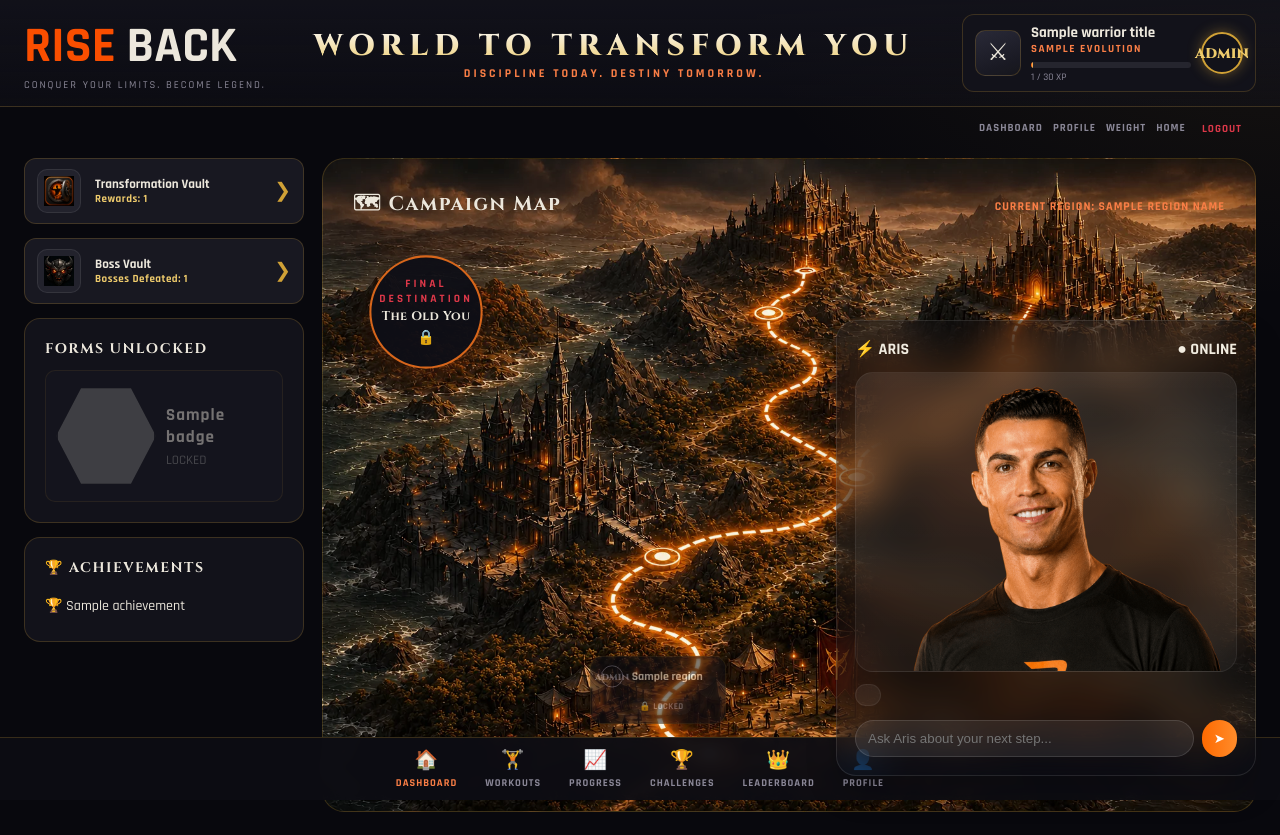
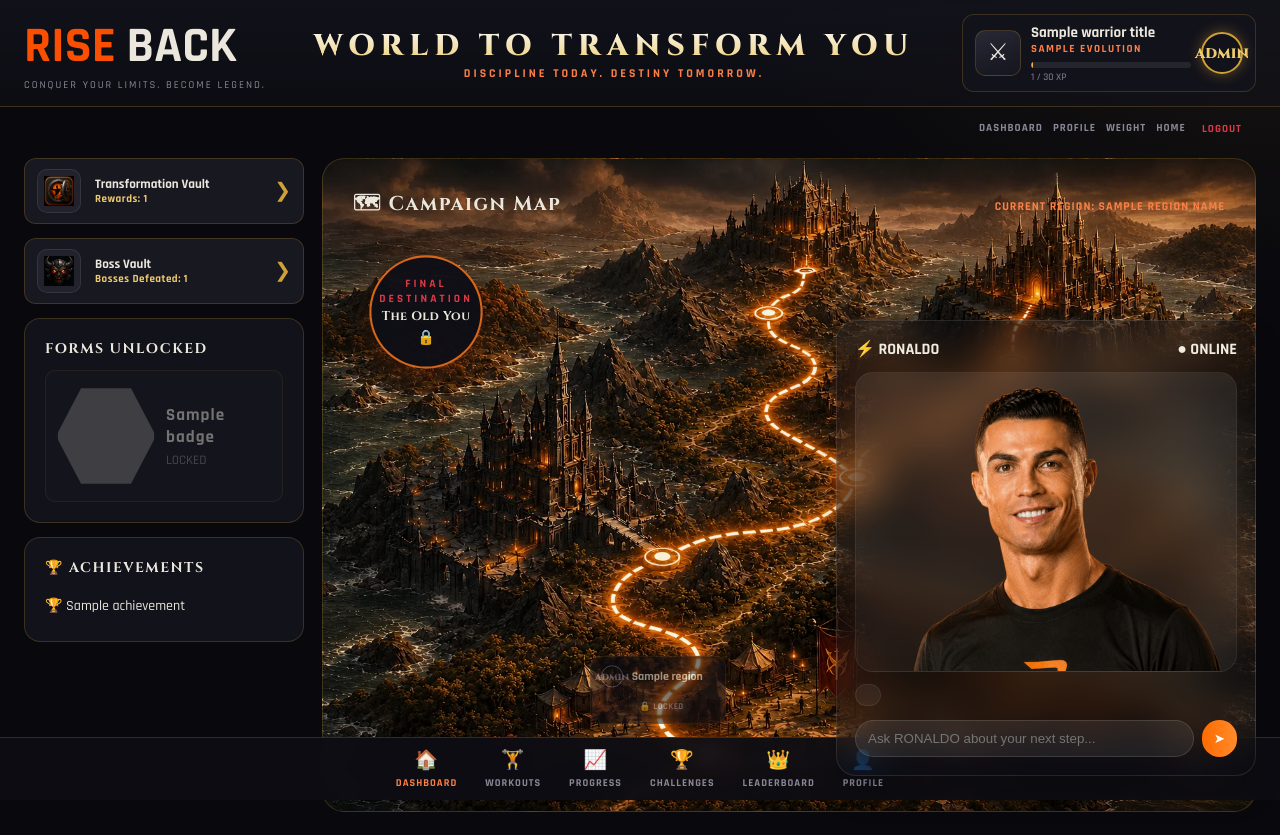
Before and after one commit to karthik-u16/Rise-back, a Flask app: template templates/dashboard.html in a window 1280 px wide. Shown: the top 835 px of the page. Run offline with Flask 3, Linux system fonts and the light colour scheme; tables that the repository leaves empty hold one stand-in row (values such as "Sample post"); the template is opened without the code that fills it: values that come from a table or form of the project are taken from there, most other values are stand-ins (such as "Sample title", 1, 10 or a date in 2020); some libraries are stand-ins or nearby versions; grey boxes are pictures that could not be loaded.

Commit message:
Updated dashboard

```diff
--- a/templates/dashboard.html
+++ b/templates/dashboard.html
@@ -1880,12 +1880,12 @@
             <div id="mentor-overlay" class="mentor-overlay" style="display:none;" onclick="toggleMentor(event)"></div>
             <div id="mentor-popup" class="mentor-popup" style="display:none;" role="dialog" aria-modal="true" aria-labelledby="mentor-title">
                 <div class="mentor-header">
-                    <div id="mentor-title">⚡ ARIS</div>
+                    <div id="mentor-title">⚡ RONALDO</div>
                     <span class="mentor-status">● ONLINE</span>
                 </div>
                 <div class="mentor-body">
                     <div class="mentor-image">
-                        <img src="{{ url_for('static', filename='mentor/aris.png') }}" alt="Aris, your fitness mentor">
+                        <img src="{{ url_for('static', filename='mentor/aris.png') }}" alt="RONALDO, your fitness mentor">
                     </div>
                     <div class="mentor-chat">
                         <div class="chat-list" id="mentor-chat-list">
@@ -1899,7 +1899,7 @@
                         </div>
                         <form action="/mentor-chat" method="POST" id="mentor-form">
                             <input type="hidden" name="csrf_token" value="{{ csrf_token() }}">
-                            <input type="text" id="mentor-input" name="message" maxlength="500" autocomplete="off" placeholder="Ask Aris about your next step..." aria-label="Message Aris">
+                            <input type="text" id="mentor-input" name="message" maxlength="500" autocomplete="off" placeholder="Ask RONALDO about your next step..." aria-label="Message RONALDO">
                             <button type="submit" aria-label="Send message">➤</button>
                         </form>
                     </div>
```
